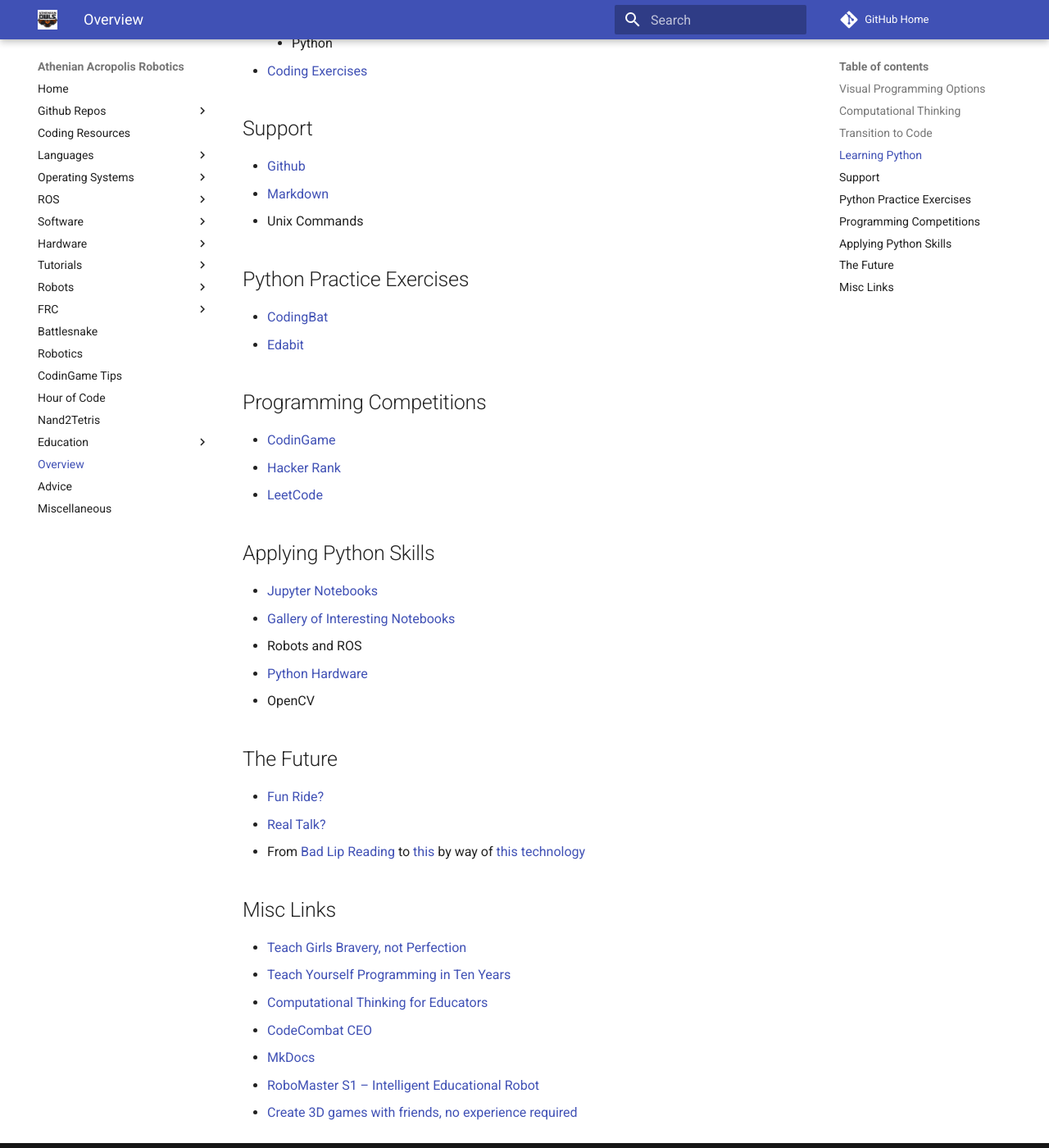
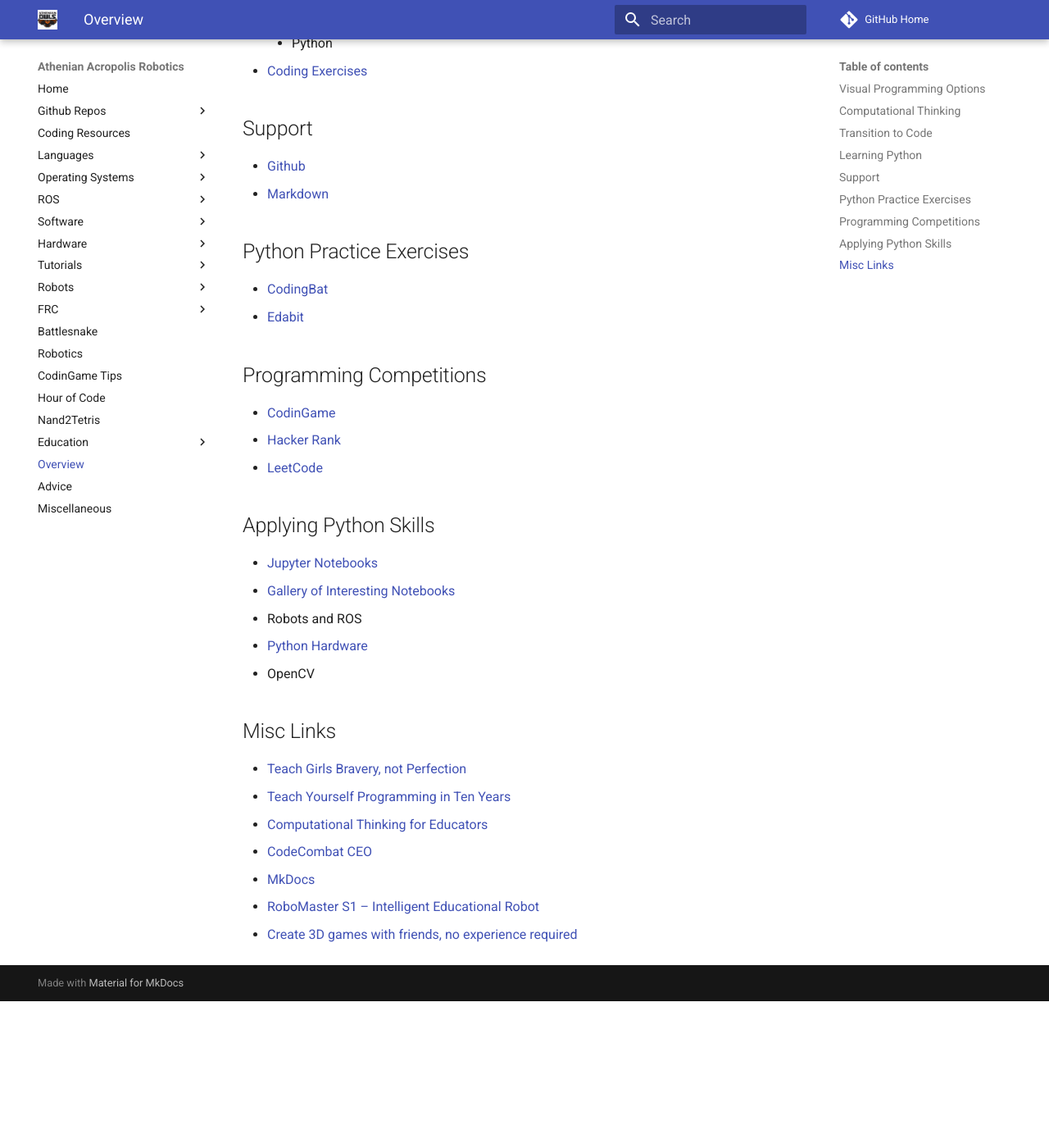
Before and after one commit to athenian-robotics/athenian-robotics-mkdocs, an MkDocs documentation site: the page built from docs/overview.md, in a window 1280 px wide and 1400 px high, scrolled down 1145 px. Shown: the whole window at 82% size. Built offline with MkDocs 1.6.1 and Material for MkDocs 9.7.7, drawn with Linux system fonts in a browser that asks for light colours; comment, search, counter and statistics services are not loaded; after the commit the page ends 2366 px from its top, so only the background shows below that.

Commit message:
Update docs

```diff
--- a/docs/overview.md
+++ b/docs/overview.md
@@ -36,7 +36,6 @@
 ## Support
 * [Github](https://github.com)
 * [Markdown](../markdown)
-* Unix Commands
 
 
 ## Python Practice Exercises
@@ -57,12 +56,6 @@
 * [Python Hardware](https://circuitpython.org/downloads)
 * OpenCV
 
-## The Future
-* [Fun Ride?](https://twitter.com/holdmyale/status/1139438942158299136?cn=ZmxleGlibGVfcmVjc18y)
-* [Real Talk?](https://www.youtube.com/watch?v=DWK_iYBl8cA)
-* From [Bad Lip Reading](https://www.youtube.com/watch?v=8EsUNOIYyKg) to [this](https://www.instagram.com/p/ByaVigGFP2U/)
-by way of [this technology](https://www.youtube.com/watch?v=0ybLCfVeFL4)
-
 ## Misc Links
 * [Teach Girls Bravery, not Perfection](https://www.ted.com/talks/reshma_saujani_teach_girls_bravery_not_perfection?language=en)
 * [Teach Yourself Programming in Ten Years](http://norvig.com/21-days.html)
```
